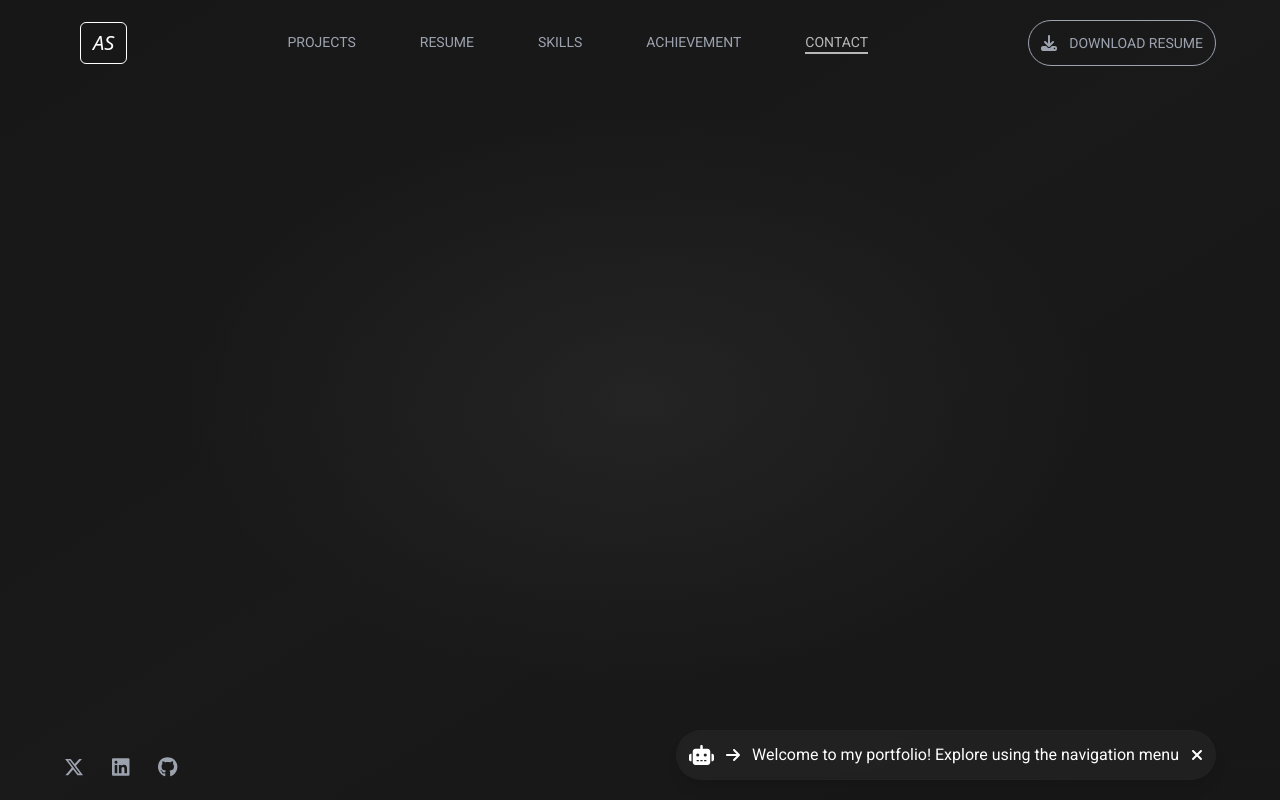
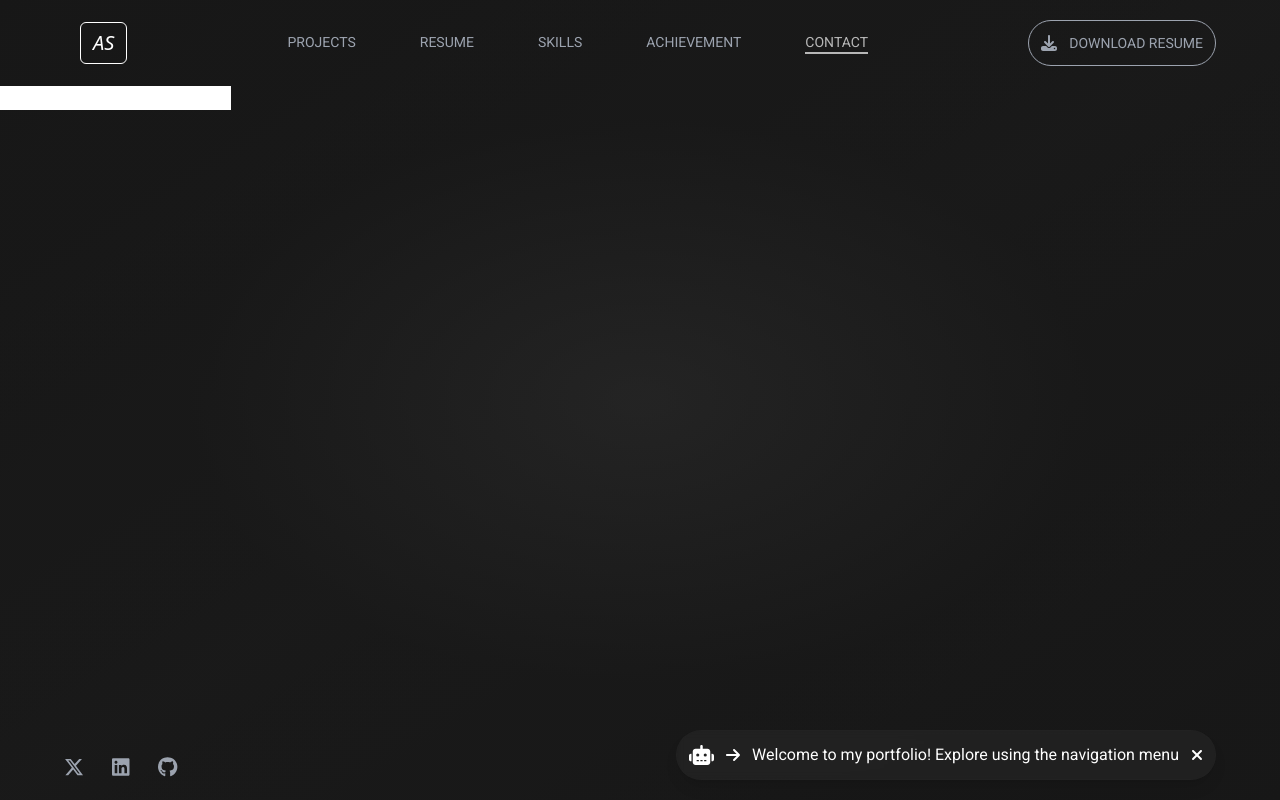
Before and after one commit to codthathing/Portfolio-Project, a React (Vite) app: page /contact in a window 1280 px wide. Built offline with nearby package versions, Linux system fonts and the light colour scheme.

Commit message:
built the html template for the contact page

```diff
--- a/src/pages/ContactPage.jsx
+++ b/src/pages/ContactPage.jsx
@@ -1,6 +1,26 @@
 const ContactPage = () => {
   return (
     <>
+      <main className="flex flex-col lg:flex-row">
+        <div>
+          <h1></h1>
+          <p></p>
+          <section>
+            <div>
+              <h3></h3>
+              <p></p>
+            </div>
+          </section>
+        </div>
+        <div>
+          <h1></h1>
+          <p></p>
+          <form>
+            <input type="text" name="" id="" />
+            <button type="submit"></button>
+          </form>
+        </div>
+      </main>
     </>
   );
 };
```
